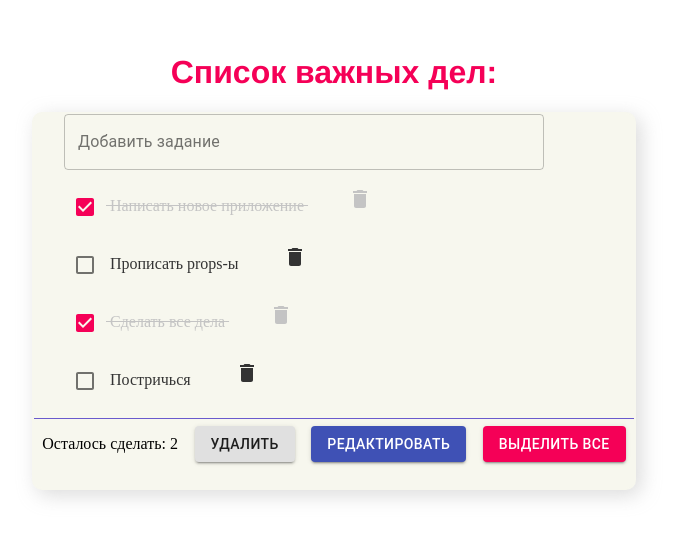
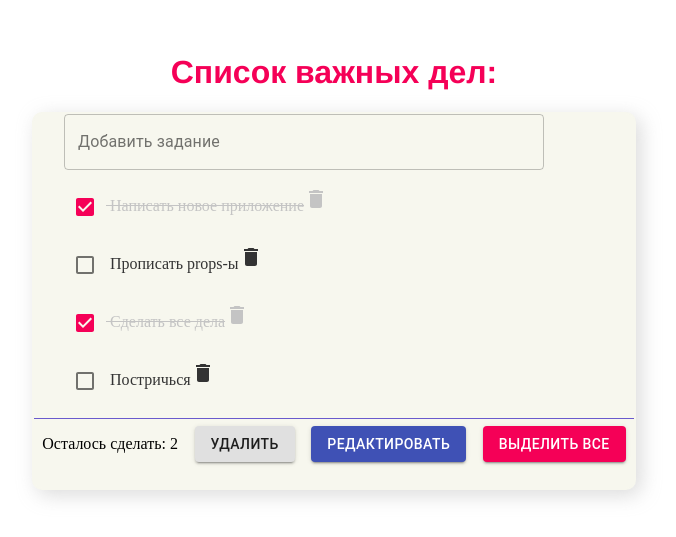
Before and after one commit to WebHeroSchool/app_todo, a React (Create React App) app: page / in a window 1280 px wide. Shown: the part 147-684 px from the top of the page, without its empty margins (306-982 px from the left). Built offline with nearby package versions, Linux system fonts and the light colour scheme.

Commit message:
Передача данных и методов между компонентами

```diff
--- a/src/components/App/App.js
+++ b/src/components/App/App.js
@@ -38,9 +38,8 @@ class App extends React.Component {
         this.setState ({ items: newItemList });
     };
 
-    // onClickDelete = id => {
-        // const newItemList =
-    // }
+    onClickDelete = (id) => this.setState((state) => ({ items: state.items.filter((item) => item.id !== id)}));
+
 
     render () {
 
@@ -49,7 +48,11 @@ class App extends React.Component {
                 <h1 className= {styles.title}>Список важных дел:</h1>
                 <div className = {styles.container}>
                     <InputItem />
-                    <ItemList items={this.state.items} onClickDone = {this.onClickDone} />
+                    <ItemList
+                        items={this.state.items}
+                        onClickDone = {this.onClickDone}
+                        onClickDelete = {this.onClickDelete}
+                    />
                     <Footer count={2} />
                 </div>
             </div>
--- a/src/components/Item/Items.js
+++ b/src/components/Item/Items.js
@@ -7,7 +7,7 @@ import Checkbox from '@material-ui/core/Checkbox';
 
 function Item ( props ) {
 
-     const {value, isDone, onClickDone, id} = props;
+     const {value, isDone, onClickDone, onClickDelete, id} = props;
 
     const useStyles = classNames(
         styles.item,
@@ -21,7 +21,10 @@ function Item ( props ) {
                 checked = {isDone}
                 tabIndex = {-1}
                 onClick = {() => onClickDone(id)}
-              /> {value} <DeleteIcon className = {styles.delete} />
+              /> {value}
+              <DeleteIcon
+                onClick = {() => onClickDelete(id)}
+              />
             </ul>
         </div>
     )
--- a/src/components/ItemList/ItemList.js
+++ b/src/components/ItemList/ItemList.js
@@ -1,7 +1,7 @@
 import React from 'react';
 import Item from '../Item/Items';
 
-const ItemList = ({ items, onClickDone }) => {
+const ItemList = ({ items, onClickDone, onClickDelete }) => {
 
     const itemsList = items.map(item => {
         return <Item
@@ -9,6 +9,7 @@ const ItemList = ({ items, onClickDone }) => {
             isDone={item.isDone}
             id={item.id}
             onClickDone={onClickDone}
+            onClickDelete={onClickDelete}
         />
     })
 
```
